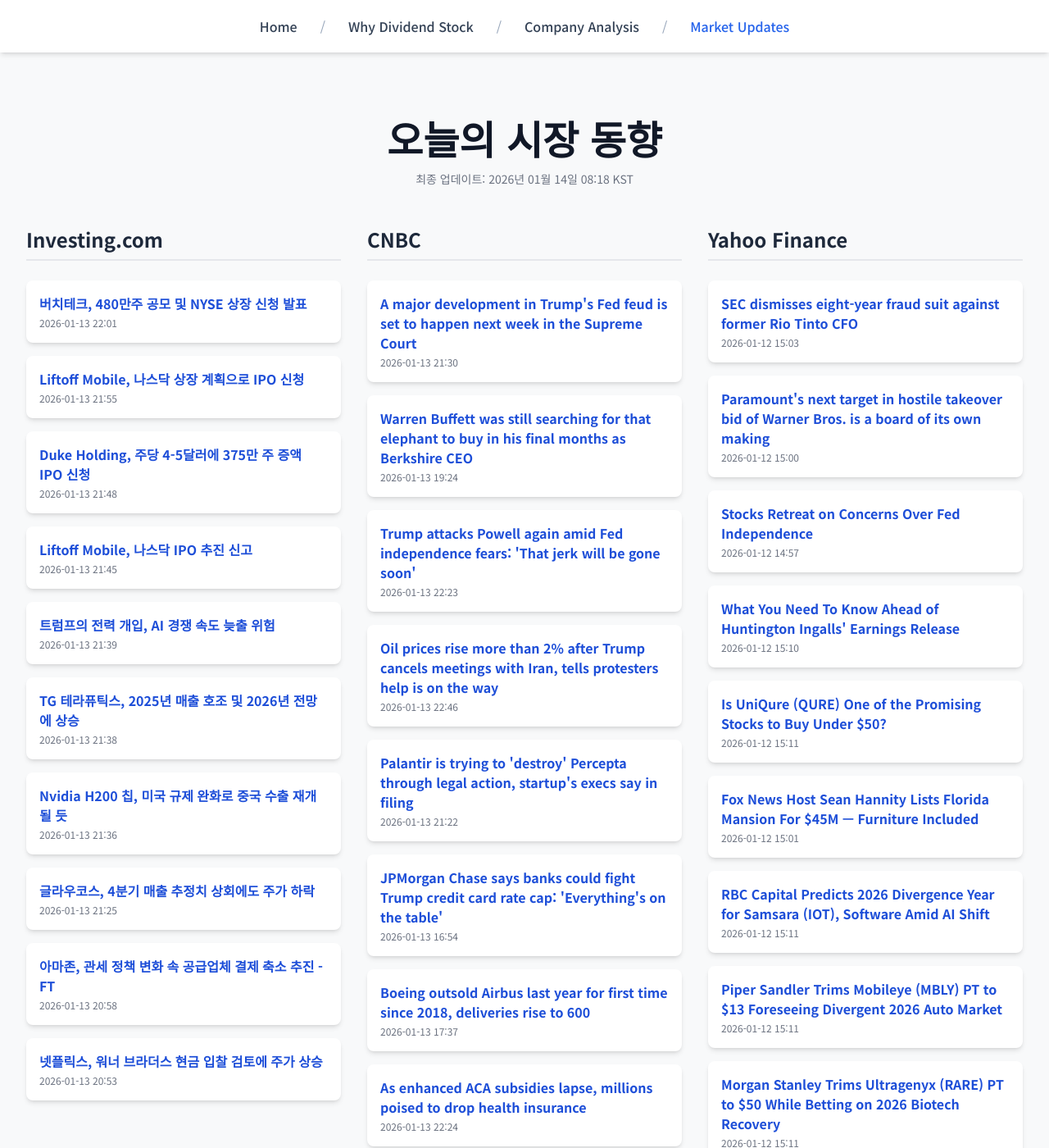
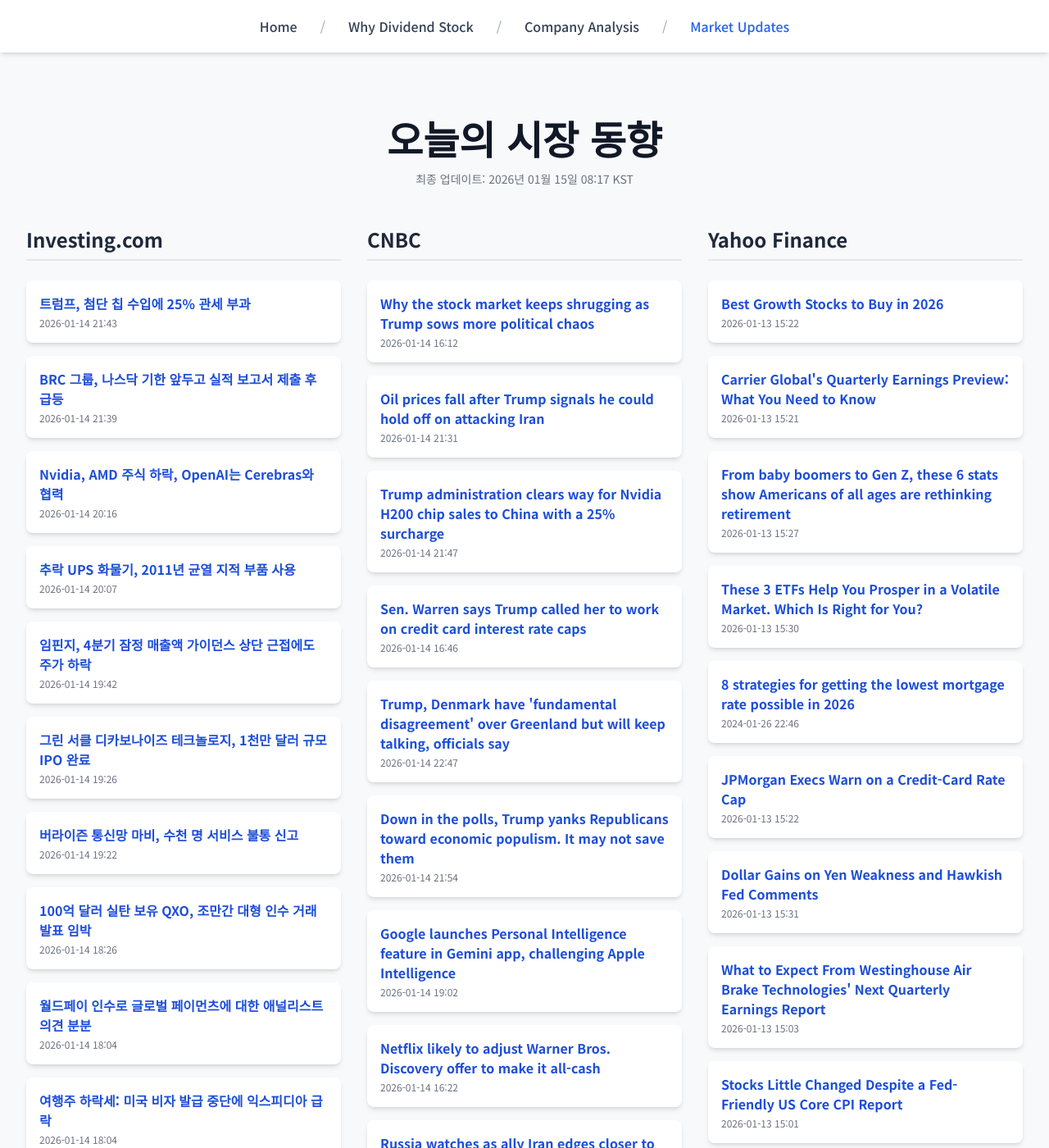
Before and after one commit to Kay-Hwang/my-company-analysis, a Jekyll site: the page built from market-updates.html, in a window 1280 px wide and 1400 px high. Shown: the whole window at 82% size. Built offline with Jekyll 4.4.1, drawn with Linux system fonts in a browser that asks for light colours; nearby versions of some CDN libraries; a script that is not in the unit is left out; some of the changed text lies outside the part shown.

Commit message:
Update daily data

```diff
--- a/_data/latest_data.json
+++ b/_data/latest_data.json
@@ -1,190 +1,190 @@
 {
-  "lastUpdated": "2026년 01월 14일 08:18 KST",
+  "lastUpdated": "2026년 01월 15일 08:17 KST",
   "news": {
     "investing": [
       {
-        "title": "버치테크, 480만주 공모 및 NYSE 상장 신청 발표",
-        "link": "https://kr.investing.com/news/stock-market-news/article-432SI-1784415",
-        "pubDate": "2026-01-13 22:01:08",
-        "summary": "버치테크, 480만주 공모 및 NYSE 상장 신청 발표"
+        "title": "트럼프, 첨단 칩 수입에 25% 관세 부과",
+        "link": "https://kr.investing.com/news/stock-market-news/article-1786095",
+        "pubDate": "2026-01-14 21:43:20",
+        "summary": "트럼프, 첨단 칩 수입에 25% 관세 부과"
       },
       {
-        "title": "Liftoff Mobile, 나스닥 상장 계획으로 IPO 신청",
-        "link": "https://kr.investing.com/news/stock-market-news/article-432SI-1784405",
-        "pubDate": "2026-01-13 21:55:04",
-        "summary": "Liftoff Mobile, 나스닥 상장 계획으로 IPO 신청"
+        "title": "BRC 그룹, 나스닥 기한 앞두고 실적 보고서 제출 후 급등",
+        "link": "https://kr.investing.com/news/stock-market-news/article-93CH-1786088",
+        "pubDate": "2026-01-14 21:39:23",
+        "summary": "BRC 그룹, 나스닥 기한 앞두고 실적 보고서 제출 후 급등"
       },
       {
-        "title": "Duke Holding, 주당 4-5달러에 375만 주 증액 IPO 신청",
-        "link": "https://kr.investing.com/news/stock-market-news/article-432SI-1784401",
-        "pubDate": "2026-01-13 21:48:05",
-        "summary": "Duke Holding, 주당 4-5달러에 375만 주 증액 IPO 신청"
+        "title": "Nvidia, AMD 주식 하락, OpenAI는 Cerebras와 협력",
+        "link": "https://kr.investing.com/news/stock-market-news/article-93CH-1785973",
+        "pubDate": "2026-01-14 20:16:05",
+        "summary": "Nvidia, AMD 주식 하락, OpenAI는 Cerebras와 협력"
       },
       {
-        "title": "Liftoff Mobile, 나스닥 IPO 추진 신고",
-        "link": "https://kr.investing.com/news/stock-market-news/article-432SI-1784397",
-        "pubDate": "2026-01-13 21:45:04",
-        "summary": "Liftoff Mobile, 나스닥 IPO 추진 신고"
+        "title": "추락 UPS 화물기, 2011년 균열 지적 부품 사용",
+        "link": "https://kr.investing.com/news/stock-market-news/article-93CH-1785966",
+        "pubDate": "2026-01-14 20:07:39",
+        "summary": "추락 UPS 화물기, 2011년 균열 지적 부품 사용"
       },
       {
-        "title": "트럼프의 전력 개입, AI 경쟁 속도 늦출 위험",
-        "link": "https://kr.investing.com/news/stock-market-news/article-1784381",
-        "pubDate": "2026-01-13 21:39:31",
-        "summary": "트럼프의 전력 개입, AI 경쟁 속도 늦출 위험"
+        "title": "임핀지, 4분기 잠정 매출액 가이던스 상단 근접에도 주가 하락",
+        "link": "https://kr.investing.com/news/stock-market-news/article-93CH-1785955",
+        "pubDate": "2026-01-14 19:42:30",
+        "summary": "임핀지, 4분기 잠정 매출액 가이던스 상단 근접에도 주가 하락"
       },
       {
-        "title": "TG 테라퓨틱스, 2025년 매출 호조 및 2026년 전망에 상승",
-        "link": "https://kr.investing.com/news/stock-market-news/article-93CH-1784375",
-        "pubDate": "2026-01-13 21:38:31",
-        "summary": "TG 테라퓨틱스, 2025년 매출 호조 및 2026년 전망에 상승"
+        "title": "그린 서클 디카보나이즈 테크놀로지, 1천만 달러 규모 IPO 완료",
+        "link": "https://kr.investing.com/news/stock-market-news/article-432SI-1785948",
+        "pubDate": "2026-01-14 19:26:08",
+        "summary": "그린 서클 디카보나이즈 테크놀로지, 1천만 달러 규모 IPO 완료"
       },
       {
-        "title": "Nvidia H200 칩, 미국 규제 완화로 중국 수출 재개될 듯",
-        "link": "https://kr.investing.com/news/stock-market-news/article-93CH-1784371",
-        "pubDate": "2026-01-13 21:36:27",
-        "summary": "Nvidia H200 칩, 미국 규제 완화로 중국 수출 재개될 듯"
+        "title": "버라이즌 통신망 마비, 수천 명 서비스 불통 신고",
+        "link": "https://kr.investing.com/news/stock-market-news/article-93CH-1785946",
+        "pubDate": "2026-01-14 19:22:47",
+        "summary": "버라이즌 통신망 마비, 수천 명 서비스 불통 신고"
       },
       {
-        "title": "글라우코스, 4분기 매출 추정치 상회에도 주가 하락",
-        "link": "https://kr.investing.com/news/stock-market-news/article-93CH-1784349",
-        "pubDate": "2026-01-13 21:25:36",
-        "summary": "글라우코스, 4분기 매출 추정치 상회에도 주가 하락"
+        "title": "100억 달러 실탄 보유 QXO, 조만간 대형 인수 거래 발표 임박",
+        "link": "https://kr.investing.com/news/stock-market-news/article-1785927",
+        "pubDate": "2026-01-14 18:26:23",
+        "summary": "100억 달러 실탄 보유 QXO, 조만간 대형 인수 거래 발표 임박"
       },
       {
-        "title": "아마존, 관세 정책 변화 속 공급업체 결제 축소 추진 - FT",
-        "link": "https://kr.investing.com/news/stock-market-news/article-93CH-1784285",
-        "pubDate": "2026-01-13 20:58:56",
-        "summary": "아마존, 관세 정책 변화 속 공급업체 결제 축소 추진 - FT"
+        "title": "월드페이 인수로 글로벌 페이먼츠에 대한 애널리스트 의견 분분",
+        "link": "https://kr.investing.com/news/stock-market-news/article-1785909",
+        "pubDate": "2026-01-14 18:04:44",
+        "summary": "월드페이 인수로 글로벌 페이먼츠에 대한 애널리스트 의견 분분"
       },
       {
-        "title": "넷플릭스, 워너 브라더스 현금 입찰 검토에 주가 상승",
-        "link": "https://kr.investing.com/news/stock-market-news/article-93CH-1784283",
-        "pubDate": "2026-01-13 20:53:32",
-        "summary": "넷플릭스, 워너 브라더스 현금 입찰 검토에 주가 상승"
+        "title": "여행주 하락세: 미국 비자 발급 중단에 익스피디아 급락",
+        "link": "https://kr.investing.com/news/stock-market-news/article-1785910",
+        "pubDate": "2026-01-14 18:04:36",
+        "summary": "여행주 하락세: 미국 비자 발급 중단에 익스피디아 급락"
       }
     ],
     "cnbc": [
       {
-        "title": "A major development in Trump's Fed feud is set to happen next week in the Supreme Court",
-        "link": "https://www.cnbc.com/2026/01/13/a-major-development-in-trumps-fed-feud-is-set-to-happen-next-week-in-the-supreme-court.html",
-        "pubDate": "Tue, 13 Jan 2026 21:30:06 GMT",
-        "summary": "Supreme Court arguments on Jan. 21 will likely be the next big development for the central bank's quest to maintain independence."
+        "title": "Why the stock market keeps shrugging as Trump sows more political chaos",
+        "link": "https://www.cnbc.com/2026/01/14/stock-market-investor-powell-fed-sell-america.html",
+        "pubDate": "Wed, 14 Jan 2026 16:12:39 GMT",
+        "summary": "The market rebounded back to all-time highs Monday despite the probe."
       },
       {
-        "title": "Warren Buffett was still searching for that elephant to buy in his final months as Berkshire CEO",
-        "link": "https://www.cnbc.com/2026/01/13/warren-buffett-still-searching-for-big-elephant-deal-in-his-final-time-as-berkshire-ceo.html",
-        "pubDate": "Tue, 13 Jan 2026 19:24:10 GMT",
-        "summary": "Warren Buffett, who handed over the CEO reins to Greg Abel at the start of 2026, made it clear that size is not the constraint, opportunity is."
+        "title": "Oil prices fall after Trump signals he could hold off on attacking Iran",
+        "link": "https://www.cnbc.com/2026/01/14/oil-falls-nearly-2percent-after-trump-signals-he-could-hold-off-on-attacking-iran.html",
+        "pubDate": "Wed, 14 Jan 2026 21:31:27 GMT",
+        "summary": "Trump told reporters in the Oval Office that \"we've been told that the killing in Iran is stopping. It's stopped. It's stopping, and there's no plan for executions.\""
       },
       {
-        "title": "Trump attacks Powell again amid Fed independence fears: 'That jerk will be gone soon'",
-        "link": "https://www.cnbc.com/2026/01/13/trump-powell-fed-dimon-pirro-doj.html",
-        "pubDate": "Tue, 13 Jan 2026 22:23:29 GMT",
-        "summary": "JPMorgan Chase CEO Jamie Dimon defended the Fed's independence amid the probe of Powell by Trump's DOJ, echoing Republicans' criticisms."
+        "title": "Trump administration clears way for Nvidia H200 chip sales to China with a 25% surcharge",
+        "link": "https://www.cnbc.com/2026/01/14/trump-nvidia-h200-china-ai-chips.html",
+        "pubDate": "Wed, 14 Jan 2026 21:47:45 GMT",
+        "summary": "The H200's performance has been exceeded by two generations of Nvidia chips currently in production, the Blackwell and Rubin."
       },
       {
-        "title": "Oil prices rise more than 2% after Trump cancels meetings with Iran, tells protesters help is on the way",
-        "link": "https://www.cnbc.com/2026/01/13/oil-prices-today-trump-iran-protests.html",
-        "pubDate": "Tue, 13 Jan 2026 22:46:27 GMT",
-        "summary": "President Donald Trump has repeatedly threatened to intervene if the Islamic Republic kills protesters."
+        "title": "Sen. Warren says Trump called her to work on credit card interest rate caps",
+        "link": "https://www.cnbc.com/2026/01/14/warren-trump-credit-card-interest-rate-affordability.html",
+        "pubDate": "Wed, 14 Jan 2026 16:46:13 GMT",
+        "summary": "Republicans on Capitol Hill have lightly thrown cold water on capping credit card interest at 10%."
       },
       {
-        "title": "Palantir is trying to 'destroy' Percepta through legal action, startup's execs say in filing",
-        "link": "https://www.cnbc.com/2026/01/13/ai-palantir-percepta-lawsuit-theft.html",
-        "pubDate": "Tue, 13 Jan 2026 21:22:03 GMT",
-        "summary": "Three months after Palantir sued Percepta employees, lawyers for the defendants said Palantir is trying to \"scare others away\" from leaving the company."
+        "title": "Trump, Denmark have 'fundamental disagreement' over Greenland but will keep talking, officials say",
+        "link": "https://www.cnbc.com/2026/01/14/denmark-greenland-trump-white-house.html",
+        "pubDate": "Wed, 14 Jan 2026 22:47:28 GMT",
+        "summary": "Officials from Denmark and Greenland held a news conference after meeting with Trump administration officials."
       },
       {
-        "title": "JPMorgan Chase says banks could fight Trump credit card rate cap: 'Everything's on the table'",
-        "link": "https://www.cnbc.com/2026/01/13/trump-credit-card-rate-cap-jpmorgan-chase-banks-fight.html",
-        "pubDate": "Tue, 13 Jan 2026 16:54:45 GMT",
-        "summary": "Banks say a proposed 10% cap on credit card interest rates would result in fewer credit card accounts for Americans and a hit to the U.S. economy."
+        "title": "Down in the polls, Trump yanks Republicans toward economic populism. It may not save them",
+        "link": "https://www.cnbc.com/2026/01/14/trump-republicans-economic-populism.html",
+        "pubDate": "Wed, 14 Jan 2026 21:54:19 GMT",
+        "summary": "President Donald Trump phoned Democratic Sen. Elizabeth Warren earlier this week."
       },
       {
-        "title": "Boeing outsold Airbus last year for first time since 2018, deliveries rise to 600",
-        "link": "https://www.cnbc.com/2026/01/13/boeing-orders-deliveries.html",
-        "pubDate": "Tue, 13 Jan 2026 17:37:18 GMT",
-        "summary": "Boeing delivered 600 jetliners in 2025 with 63 in December alone, while net orders rose to 1,173 planes."
+        "title": "Google launches Personal Intelligence feature in Gemini app, challenging Apple Intelligence",
+        "link": "https://www.cnbc.com/2026/01/14/google-launches-personal-intelligence-in-gemini-app-challenging-apple.html",
+        "pubDate": "Wed, 14 Jan 2026 19:02:33 GMT",
+        "summary": "Google has been bolstering its AI offerings as it takes on OpenAI, and is now going directly at Apple."
       },
       {
-        "title": "As enhanced ACA subsidies lapse, millions poised to drop health insurance",
-        "link": "https://www.cnbc.com/2026/01/13/enhanced-aca-subsidies-lapse-uninsured.html",
-        "pubDate": "Tue, 13 Jan 2026 22:24:37 GMT",
-        "summary": "About 1.5 million people have dropped their Affordable Care Act marketplace health coverage, federal data shows. The decline comes as premium subsidies lapsed."
+        "title": "Netflix likely to adjust Warner Bros. Discovery offer to make it all-cash",
+        "link": "https://www.cnbc.com/2026/01/14/netflix-warner-bros-discovery-deal-all-cash.html",
+        "pubDate": "Wed, 14 Jan 2026 16:22:32 GMT",
+        "summary": "Netflix is likely to amend its offer for Warner Bros. Discovery's streaming and studio business after reaching an earlier agreement in December."
       },
       {
-        "title": "December core consumer prices rose at a 2.6% annual rate, less than expected",
-        "link": "https://www.cnbc.com/2026/01/13/cpi-inflation-report-december-2026.html",
-        "pubDate": "Tue, 13 Jan 2026 16:22:01 GMT",
-        "summary": "Excluding volatile food and energy prices, the consumer price index showed a seasonally adjusted 0.2% gain on a monthly basis and 2.6% annually."
+        "title": "Russia watches as ally Iran edges closer to collapse. Here's why it matters for Moscow",
+        "link": "https://www.cnbc.com/2026/01/14/russia-iran-unrest-collapse-trump-moscow.html",
+        "pubDate": "Wed, 14 Jan 2026 17:51:44 GMT",
+        "summary": "The prospect of another ally falling in the Middle East will be a worrying one for Moscow, particularly after it has seen other alliances collapse recently."
       },
       {
-        "title": "Here’s the inflation breakdown for December 2025 — in one chart",
-        "link": "https://www.cnbc.com/2026/01/13/cpi-inflation-december-2025-breakdown.html",
-        "pubDate": "Tue, 13 Jan 2026 16:42:44 GMT",
-        "summary": "The consumer price index was unchanged in December, and the inflation rate for some consumer staples like food and electricity remains elevated."
+        "title": "Stellantis CEO: 2026 is the ‘year of execution’ as Wall Street awaits turnaround strategy",
+        "link": "https://www.cnbc.com/2026/01/14/stellantis-ceo-turnaround-plan.html",
+        "pubDate": "Wed, 14 Jan 2026 21:15:53 GMT",
+        "summary": "Stellantis CEO Antonio Filosa views 2026 as an execution year for the embattled automaker following years of sales declines in the U.S."
       }
     ],
     "yahoo": [
       {
-        "title": "SEC dismisses eight-year fraud suit against former Rio Tinto CFO",
-        "link": "https://finance.yahoo.com/news/sec-dismisses-eight-fraud-suit-150307925.html",
-        "pubDate": "2026-01-12T15:03:07Z",
-        "summary": "SEC dismisses eight-year fraud suit against former Rio Tinto CFO"
+        "title": "Best Growth Stocks to Buy in 2026",
+        "link": "https://finance.yahoo.com/news/best-growth-stocks-buy-2026-152209226.html",
+        "pubDate": "2026-01-13T15:22:09Z",
+        "summary": "Best Growth Stocks to Buy in 2026"
       },
       {
-        "title": "Paramount's next target in hostile takeover bid of Warner Bros. is a board of its own making",
-        "link": "https://finance.yahoo.com/news/paramounts-next-target-hostile-takeover-150008334.html",
-        "pubDate": "2026-01-12T15:00:08Z",
-        "summary": "Paramount's next target in hostile takeover bid of Warner Bros. is a board of its own making"
+        "title": "Carrier Global's Quarterly Earnings Preview: What You Need to Know",
+        "link": "https://finance.yahoo.com/news/carrier-globals-quarterly-earnings-preview-152113209.html",
+        "pubDate": "2026-01-13T15:21:13Z",
+        "summary": "Carrier Global's Quarterly Earnings Preview: What You Need to Know"
       },
       {
-        "title": "Stocks Retreat on Concerns Over Fed Independence",
-        "link": "https://finance.yahoo.com/news/stocks-retreat-concerns-over-fed-145723081.html",
-        "pubDate": "2026-01-12T14:57:23Z",
-        "summary": "Stocks Retreat on Concerns Over Fed Independence"
+        "title": "From baby boomers to Gen Z, these 6 stats show Americans of all ages are rethinking retirement",
+        "link": "https://finance.yahoo.com/news/baby-boomers-gen-z-6-152700167.html",
+        "pubDate": "2026-01-13T15:27:00Z",
+        "summary": "From baby boomers to Gen Z, these 6 stats show Americans of all ages are rethinking retirement"
       },
       {
-        "title": "What You Need To Know Ahead of Huntington Ingalls' Earnings Release",
-        "link": "https://finance.yahoo.com/news/know-ahead-huntington-ingalls-earnings-151016803.html",
-        "pubDate": "2026-01-12T15:10:16Z",
-        "summary": "What You Need To Know Ahead of Huntington Ingalls' Earnings Release"
+        "title": "These 3 ETFs Help You Prosper in a Volatile Market. Which Is Right for You?",
+        "link": "https://finance.yahoo.com/news/3-etfs-help-prosper-volatile-153002733.html",
+        "pubDate": "2026-01-13T15:30:02Z",
+        "summary": "These 3 ETFs Help You Prosper in a Volatile Market. Which Is Right for You?"
       },
       {
-        "title": "Is UniQure (QURE) One of the Promising Stocks to Buy Under $50?",
-        "link": "https://finance.yahoo.com/news/uniqure-qure-one-promising-stocks-151147719.html",
-        "pubDate": "2026-01-12T15:11:47Z",
-        "summary": "Is UniQure (QURE) One of the Promising Stocks to Buy Under $50?"
+        "title": "8 strategies for getting the lowest mortgage rate possible in 2026",
+        "link": "https://finance.yahoo.com/personal-finance/mortgages/article/8-strategies-for-getting-the-lowest-mortgage-rate-possible-in-2026-224601956.html",
+        "pubDate": "2024-01-26T22:46:01Z",
+        "summary": "8 strategies for getting the lowest mortgage rate possible in 2026"
       },
       {
-        "title": "Fox News Host Sean Hannity Lists Florida Mansion For $45M — Furniture Included",
-        "link": "https://finance.yahoo.com/news/fox-news-host-sean-hannity-150103423.html",
-        "pubDate": "2026-01-12T15:01:03Z",
-        "summary": "Fox News Host Sean Hannity Lists Florida Mansion For $45M — Furniture Included"
+        "title": "JPMorgan Execs Warn on a Credit-Card Rate Cap",
+        "link": "https://www.wsj.com/livecoverage/stock-market-cpi-today-inflation-01-13-2026/card/jpmorgan-execs-warn-on-a-credit-card-rate-cap-NXPFW8pyaC4UI5tfu67A?siteid=yhoof2&yptr=yahoo",
+        "pubDate": "2026-01-13T15:22:38Z",
+        "summary": "JPMorgan Execs Warn on a Credit-Card Rate Cap"
       },
       {
-        "title": "RBC Capital Predicts 2026 Divergence Year for Samsara (IOT), Software Amid AI Shift",
-        "link": "https://finance.yahoo.com/news/rbc-capital-predicts-2026-divergence-151139147.html",
-        "pubDate": "2026-01-12T15:11:39Z",
-        "summary": "RBC Capital Predicts 2026 Divergence Year for Samsara (IOT), Software Amid AI Shift"
+        "title": "Dollar Gains on Yen Weakness and Hawkish Fed Comments",
+        "link": "https://finance.yahoo.com/news/dollar-gains-yen-weakness-hawkish-153154161.html",
+        "pubDate": "2026-01-13T15:31:54Z",
+        "summary": "Dollar Gains on Yen Weakness and Hawkish Fed Comments"
       },
       {
-        "title": "Piper Sandler Trims Mobileye (MBLY) PT to $13 Foreseeing Divergent 2026 Auto Market",
-        "link": "https://finance.yahoo.com/news/piper-sandler-trims-mobileye-mbly-151140511.html",
-        "pubDate": "2026-01-12T15:11:40Z",
-        "summary": "Piper Sandler Trims Mobileye (MBLY) PT to $13 Foreseeing Divergent 2026 Auto Market"
+        "title": "What to Expect From Westinghouse Air Brake Technologies' Next Quarterly Earnings Report",
+        "link": "https://finance.yahoo.com/news/expect-westinghouse-air-brake-technologies-150303580.html",
+        "pubDate": "2026-01-13T15:03:03Z",
+        "summary": "What to Expect From Westinghouse Air Brake Technologies' Next Quarterly Earnings Report"
       },
       {
-        "title": "Morgan Stanley Trims Ultragenyx (RARE) PT to $50 While Betting on 2026 Biotech Recovery",
-        "link": "https://finance.yahoo.com/news/morgan-stanley-trims-ultragenyx-rare-151143625.html",
-        "pubDate": "2026-01-12T15:11:43Z",
-        "summary": "Morgan Stanley Trims Ultragenyx (RARE) PT to $50 While Betting on 2026 Biotech Recovery"
+        "title": "Stocks Little Changed Despite a Fed-Friendly US Core CPI Report",
+        "link": "https://finance.yahoo.com/news/stocks-little-changed-despite-fed-150139436.html",
+        "pubDate": "2026-01-13T15:01:39Z",
+        "summary": "Stocks Little Changed Despite a Fed-Friendly US Core CPI Report"
       },
       {
-        "title": "Citi Positive on Riot Platforms (RIOT) Through 2026 on Expected Regulatory Reforms",
-        "link": "https://finance.yahoo.com/news/citi-positive-riot-platforms-riot-151145461.html",
-        "pubDate": "2026-01-12T15:11:45Z",
-        "summary": "Citi Positive on Riot Platforms (RIOT) Through 2026 on Expected Regulatory Reforms"
+        "title": "What You Need To Know Ahead of Welltower’s Earnings Release",
+        "link": "https://finance.yahoo.com/news/know-ahead-welltower-earnings-release-153723521.html",
+        "pubDate": "2026-01-13T15:37:23Z",
+        "summary": "What You Need To Know Ahead of Welltower’s Earnings Release"
       }
     ]
   }
```
